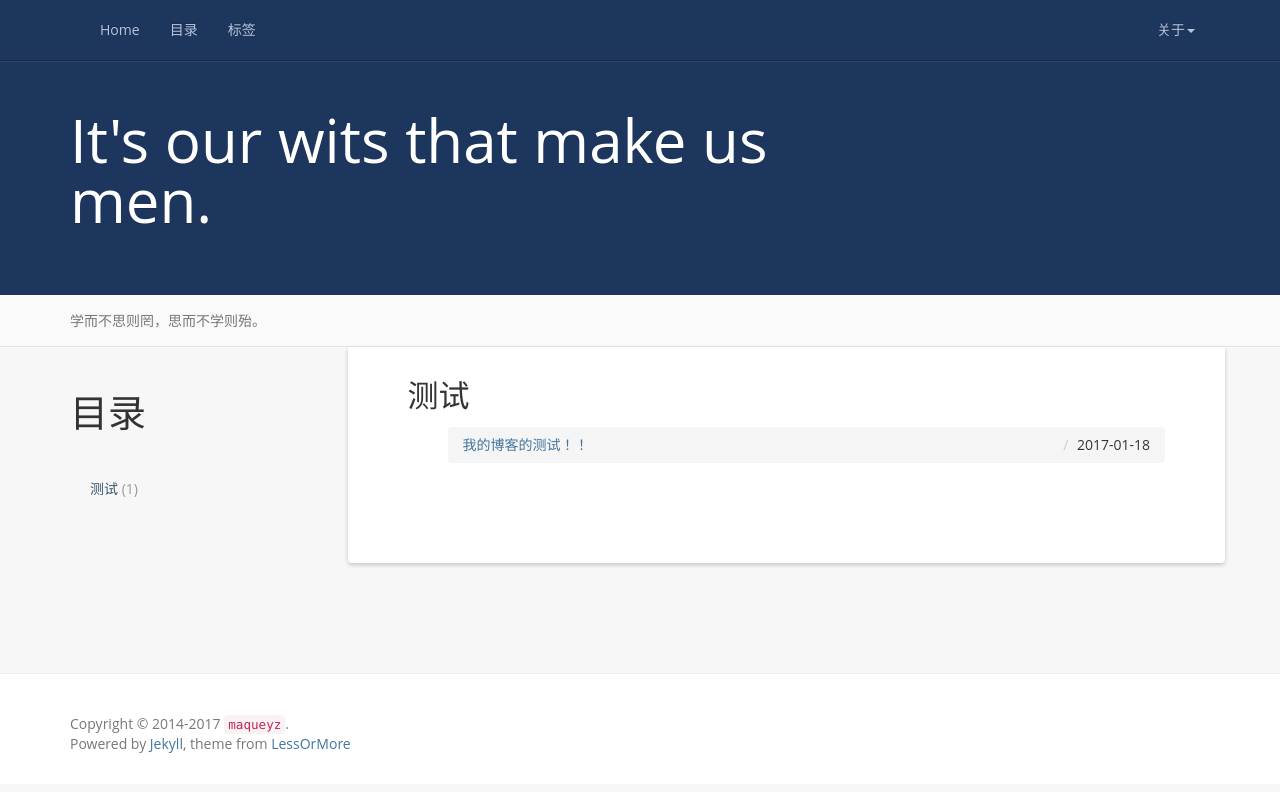
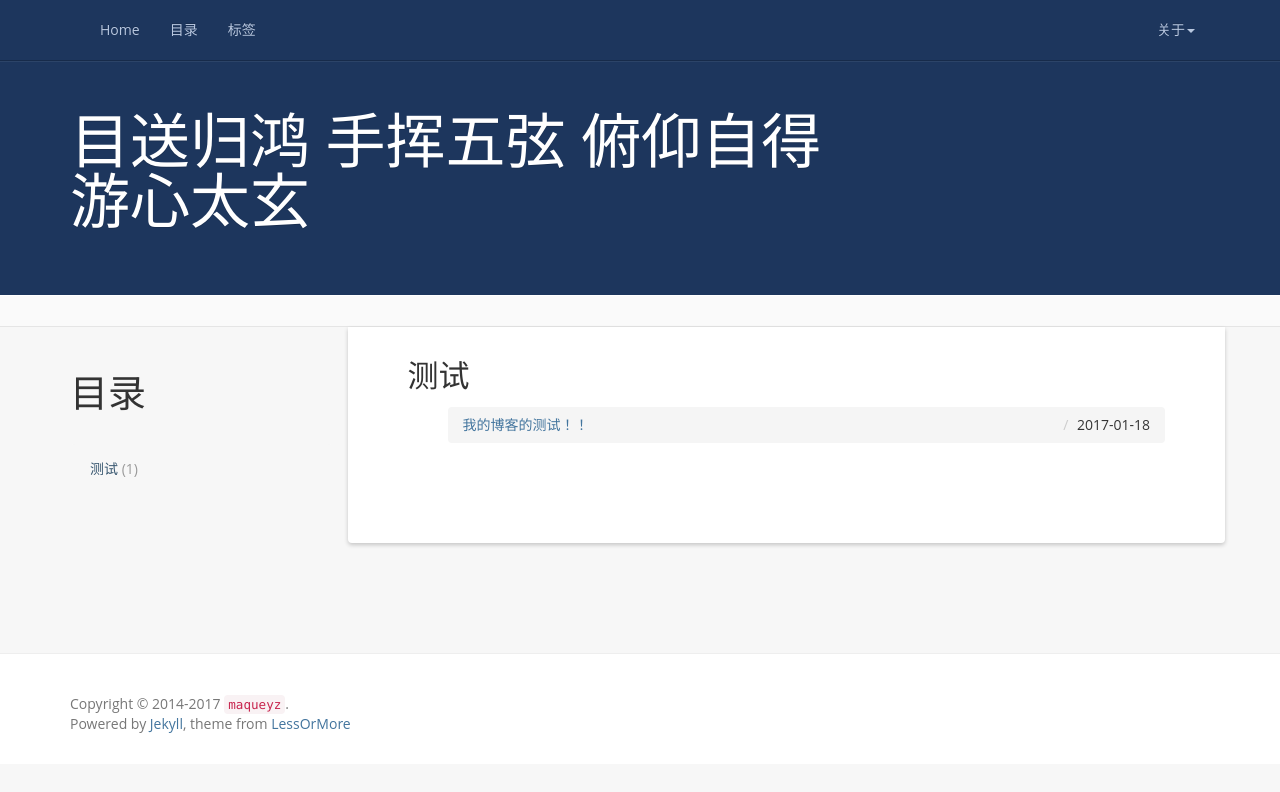
Before and after one commit to maqueredkop/maqueredkop.github.io, a Jekyll site: the page built from tag/index.html, in a window 1280 px wide. Shown: the top 792 px of the page. Built offline with Jekyll 4.4.1, drawn with Linux system fonts in a browser that asks for light colours; nearby versions of some CDN libraries; comment, search, counter and statistics services are not loaded.

Commit message:
change the title

```diff
--- a/_config.yml
+++ b/_config.yml
@@ -6,10 +6,10 @@ url: https://maqueredkop.github.io
 resume_site: https://maqueredkop.github.io
 github: https://github.com/maqueredkop/
 baseurl: ""
-description: Actually, less is more!
+description: 麻雀虽小 五脏俱全
 meta_description: 个人博客
-motto: It's our wits that make us men.
-banner: 学而不思则罔，思而不学则殆。
+motto: 目送归鸿 手挥五弦 俯仰自得 游心太玄
+banner: ""
 
 #permalink: /:categories/:year/:month/:day/:title/
 permalink: /:year/:month/:day/:title/
```
